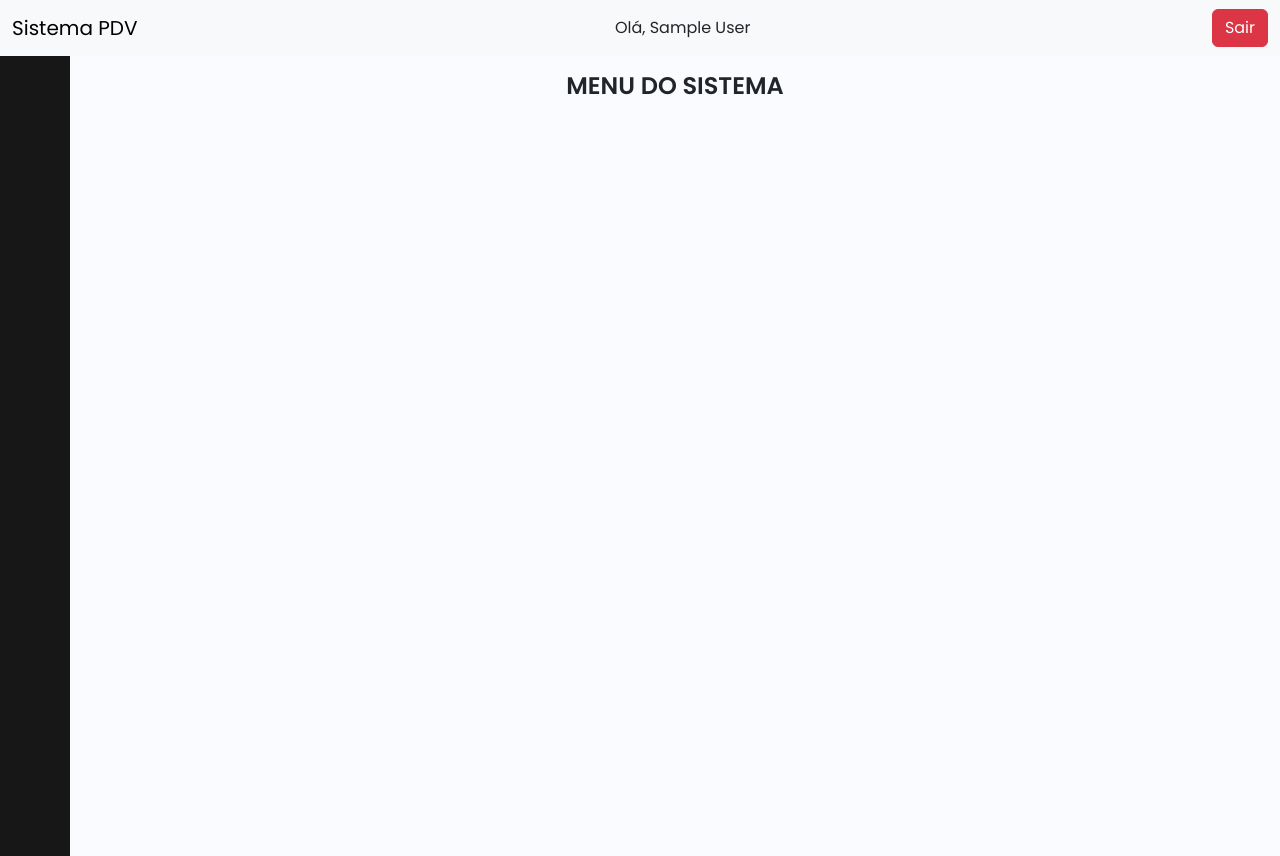
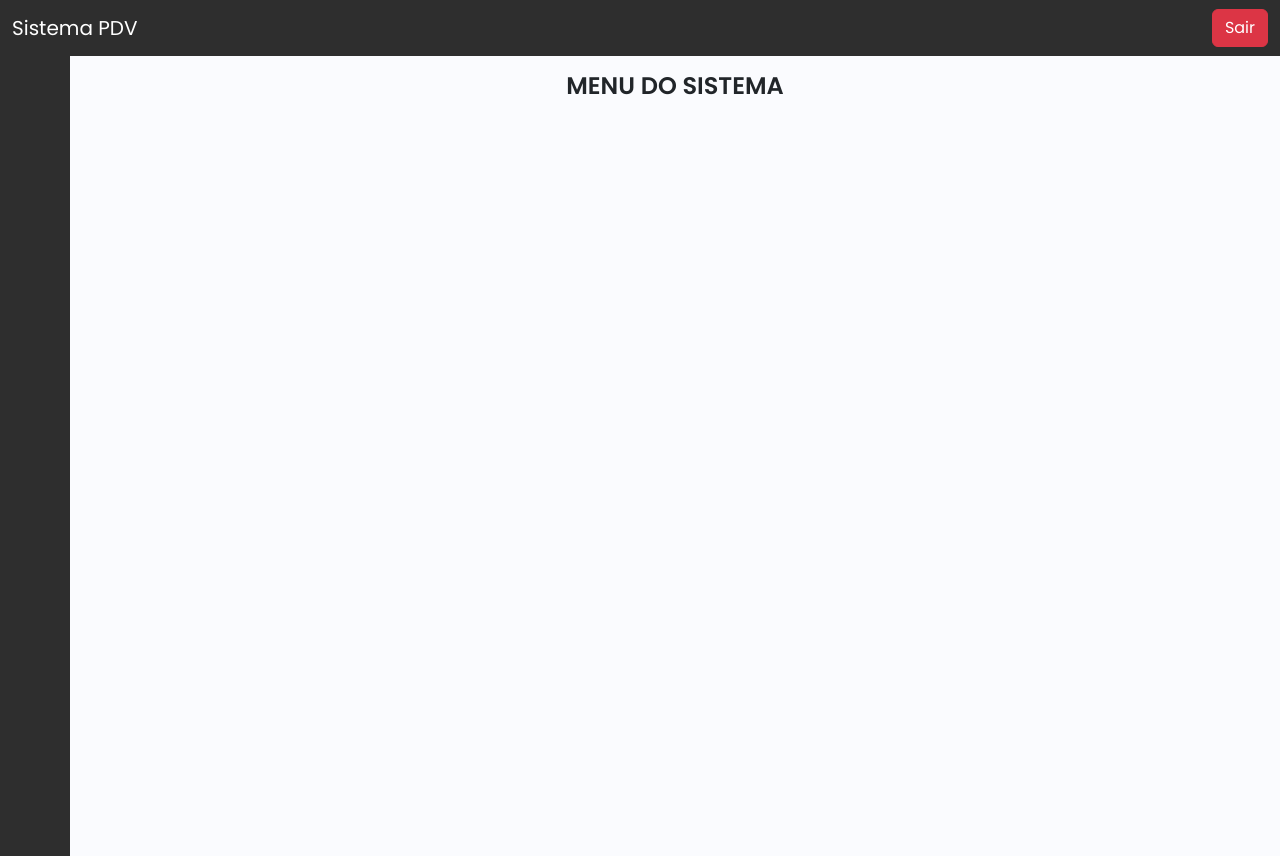
Before and after one commit to JohnIzzat/erp-pdv, a PHP site: page /dashboard.php in a window 1280 px wide. Run offline with PHP 8.4, Linux system fonts and the light colour scheme; the visitor is signed in with stand-in values (Sample User, id 1); some libraries are stand-ins or nearby versions.

Commit message:
melhorias_dashboard

```diff
--- a/dashboard.php
+++ b/dashboard.php
@@ -27,11 +27,10 @@ if (empty($_SESSION)) {
         <!--CSS no HTML porque algo está evitano que remova a decoration da tag A-->
         <!---->
 
-    <nav class="navbar navbar-light bg-light">
+    <nav class="navbar navbar-principal">
         <div class="container-fluid">
             <a class="navbar-brand">Sistema PDV</a>
             <?php
-            print "Olá, " . $_SESSION["nome"];
             print "<a href='logout.php' class='btn btn-danger'>Sair</a>";
             ?>
         </div>
@@ -45,7 +44,9 @@ if (empty($_SESSION)) {
                     <i class="lni lni-grid-alt"></i>
                 </button>
                 <div class="sidebar-logo">
-                    <a href="#" style="text-decoration: none;">Usuario</a>
+                    <?php
+                    echo '<span style="color: white;">Olá, ' . $_SESSION["nome"] . '</span>';
+                    ?>
                 </div>
             </div>
             <ul class="sidebar-nav">
--- a/styles/style.css
+++ b/styles/style.css
@@ -18,6 +18,15 @@ body {
 
 .wrapper {
     display: flex;
+
+}
+
+.navbar-principal {
+    background-color: #2e2e2e;
+}
+
+.navbar-brand {
+    color: #FFFFFF;
 }
 
 .main {
@@ -34,7 +43,7 @@ body {
     min-width: 70px;
     z-index: 1000;
     transition: all .25s ease-in-out;
-    background-color: #181717;
+    background-color: #2e2e2e;
     display: flex;
     flex-direction: column;
 }
@@ -104,7 +113,7 @@ a.sidebar-link:hover {
     position: absolute;
     top: 0;
     left: 70px;
-    background-color: #0e2238;
+    background-color: #2e2e2e;
     padding: 0;
     min-width: 15rem;
     display: none;
```
